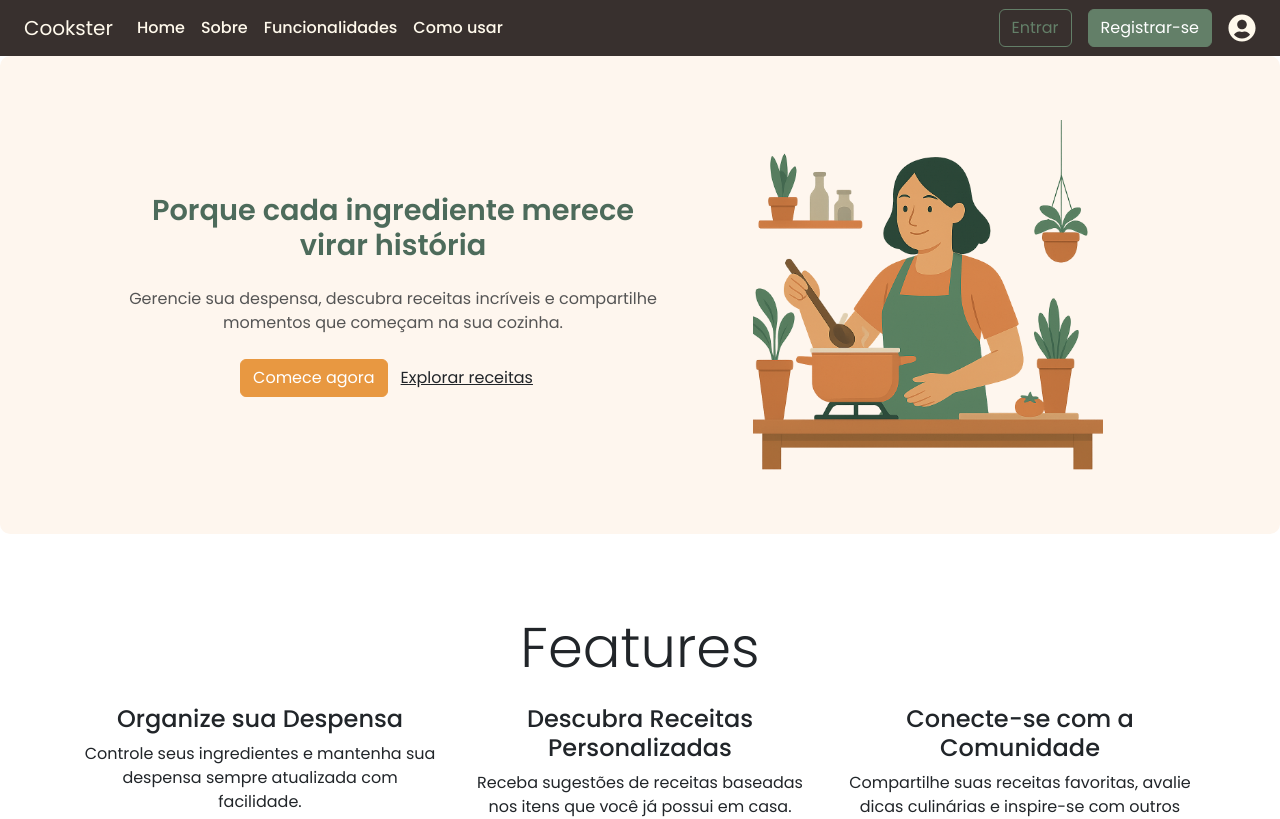
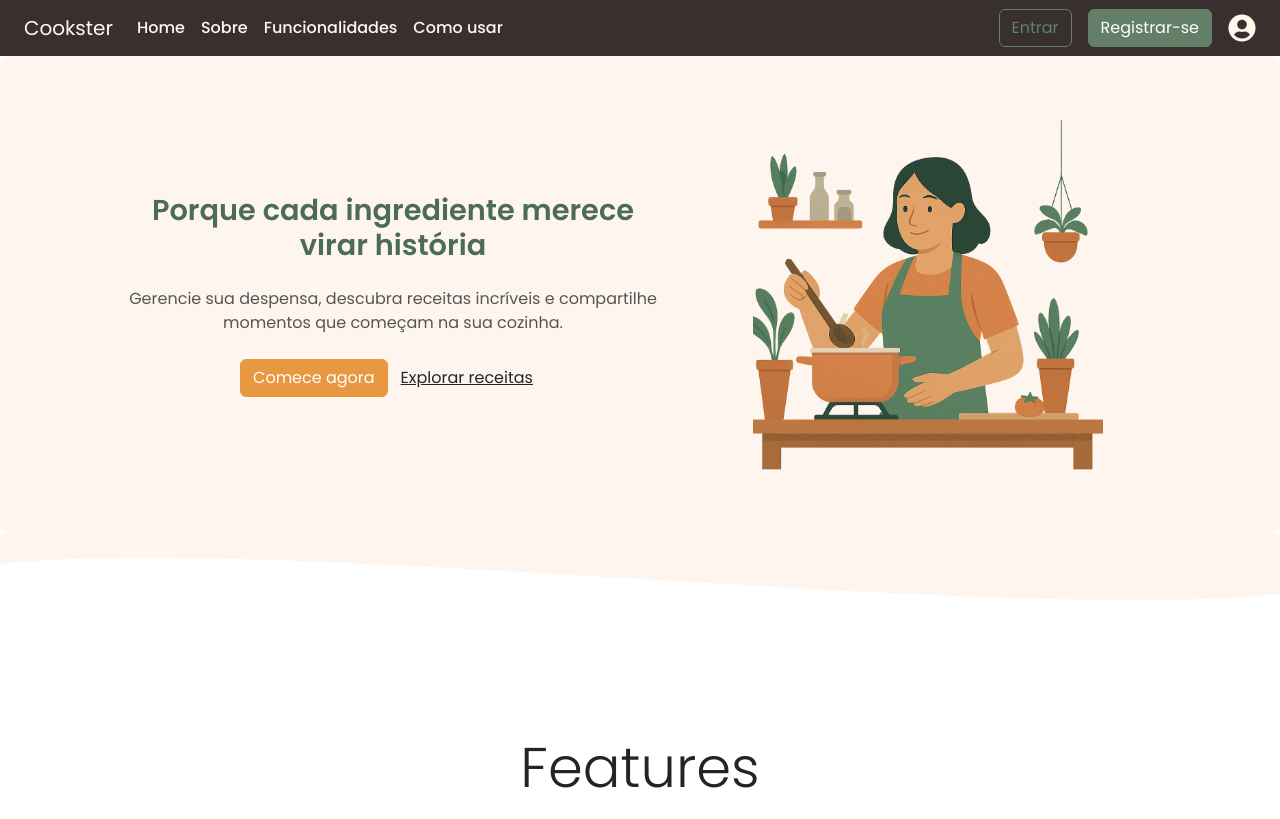
Before and after one commit to Nyfeu/Cookster, a React (Vite) app in the folder front/: page / in a window 1280 px wide. Shown: the top 819 px of the page. Built offline with nearby package versions, Linux system fonts and the light colour scheme.

Commit message:
feat(hero-section): adiciona ondulacao ao fim da hero-section

```diff
--- a/front/src/components/LandingPage/components/HeroSection.css
+++ b/front/src/components/LandingPage/components/HeroSection.css
@@ -22,3 +22,10 @@
 .container {
     width: 100%;
 }
+
+.hero-wave svg {
+  display: block;
+  width: 100%;
+  height: 15vh;
+  transform: rotate(180deg);
+}
--- a/front/src/components/LandingPage/components/HeroSection.jsx
+++ b/front/src/components/LandingPage/components/HeroSection.jsx
@@ -3,12 +3,13 @@ import "./HeroSection.css";
 
 const HeroSection = () => {
     return (
+        <>
             <section className="hero-banner py-5">
                 <div className="container py-3 d-flex flex-column flex-md-row align-items-center justify-content-center gap-5">
                     <div className="hero-text mb-4 mb-md-0 text-center">
-                    <h1 className="mb-3 hero-title">Porque cada ingrediente merece <br/> virar história</h1>
+                        <h1 className="mb-3 hero-title">Porque cada ingrediente merece <br /> virar história</h1>
                         <p className="my-4">
-                        Gerencie sua despensa, descubra receitas incríveis e compartilhe <br/> momentos que começam na sua cozinha.
+                            Gerencie sua despensa, descubra receitas incríveis e compartilhe <br /> momentos que começam na sua cozinha.
                         </p>
                         <div>
                             <button className="btn btn-custom text-white">Comece agora</button>
@@ -19,7 +20,17 @@ const HeroSection = () => {
                         <img src='hero-banner.png' alt="Pessoa cozinhando" className="img-fluid" />
                     </div>
                 </div>
+
             </section>
+            <div class="hero-wave">
+                <svg viewBox="0 0 1440 320" preserveAspectRatio="none">
+                    <path
+                        fill="#fef6ee"
+                        d="M0,160 C300,80 1140,320 1440,240 L1440,320 L0,320 Z"
+                    ></path>
+                </svg>
+            </div>
+        </>
     );
 };
 
```
Lines whose indentation alone changed are shown as unchanged.
